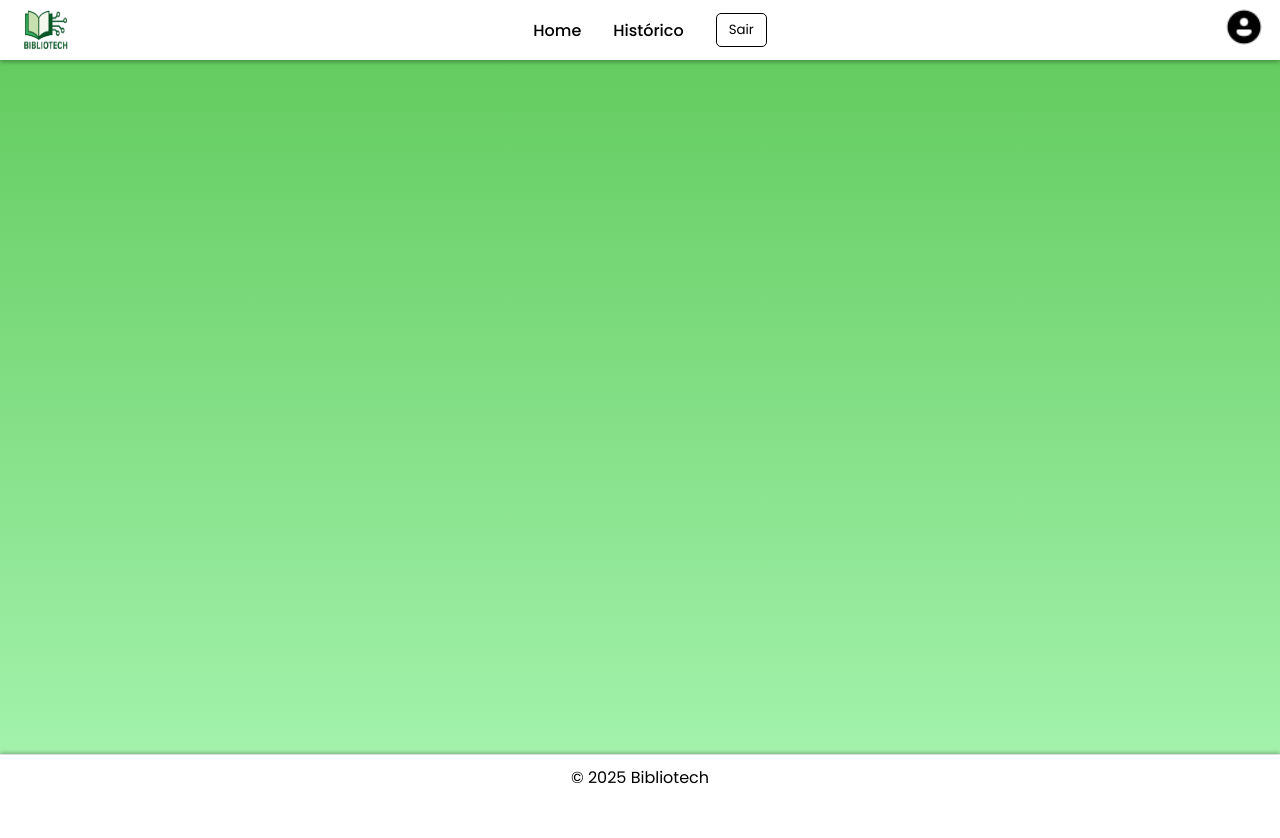
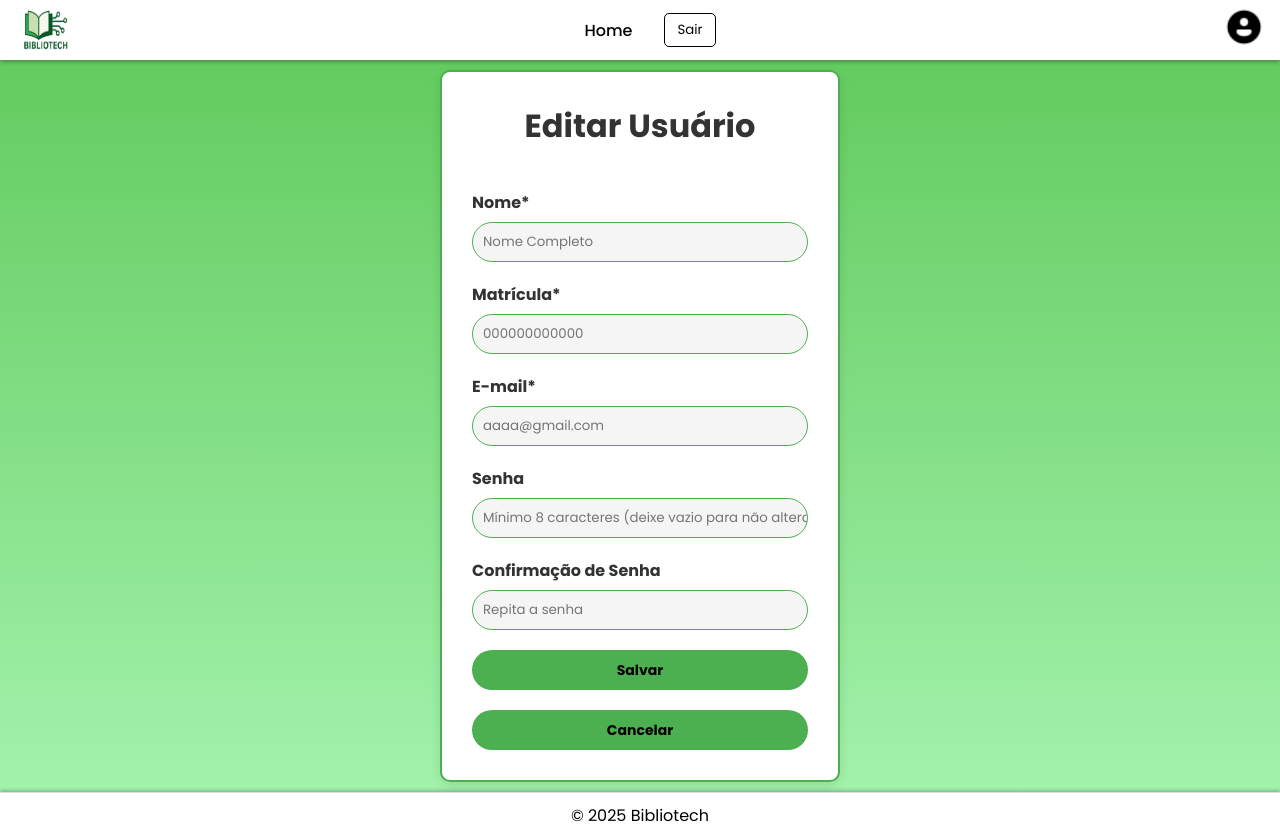
Before and after one commit to brunnope/Bibliotech_frontend, a React (Vite) app: page /perfil in a window 1280 px wide. Before the commit the page ends 800 px from the top, so only its background shows below. Built offline with nearby package versions, Linux system fonts and the light colour scheme.

Commit message:
feat: Implementar Tela de perfil e componente de mensagem

```diff
--- /dev/null
+++ b/src/components/mensagem/Mensagem.jsx
@@ -0,0 +1,21 @@
+import React from "react";
+
+function Mensagem({ mensagem}) {
+    if (!mensagem) return null;
+
+    const isErro = mensagem.toLowerCase().includes("erro");
+
+    return (
+        <p
+            style={{
+                color: isErro ? "red" : "green",
+                fontWeight: "bold",
+                margin: "auto",
+            }}
+        >
+            {mensagem}
+        </p>
+    );
+}
+
+export default Mensagem;
--- a/src/components/navBar/Navbar.jsx
+++ b/src/components/navBar/Navbar.jsx
@@ -52,7 +52,10 @@ const Navbar = () => {
               ]} />
             )}
 
-            <NavbarItem to="/historico" label="Histórico" />
+            {role === "USER" && (
+              <NavbarItem to="/historico" label="Histórico" />
+              )
+            }
 
             <li className="nav-item">
               <button onClick={handleLogout} className="btn-sair">Sair</button>
--- a/src/main.jsx
+++ b/src/main.jsx
@@ -37,10 +37,10 @@ createRoot(document.getElementById("root")).render(
           <Route path="/editar-livro/:id" element={<CadastroLivro />} />
           <Route path="/livros" element={<ListarLivros />} />
           <Route path="/usuarios" element={<ListarUsuarios />} />
-          <Route path="/emprestimos" element={<ListarEmprestimos />} />
+          <Route path="/emprestimos" element={<ListarEmprestimos isAdmin={true} />} />
           <Route path="/editar-emprestimo/:id" element={<EditarEmprestimo />} />
           <Route path="/admins" element={<ListarAdministradores />} />
-          <Route path="/historico" element={<ListarHistoricos />} />
+          <Route path="/historico" element={<ListarEmprestimos />} />
           <Route path="/perfil" element={<Perfil />} />
         </Route>
       </Routes>
--- a/src/pages/empretimo/EditarEmprestimo.jsx
+++ b/src/pages/empretimo/EditarEmprestimo.jsx
@@ -4,9 +4,10 @@ import api from "../../services/api.js";
 import InputField from "../../components/input/InputField.jsx";
 import Button from "../../components/button/Button.jsx";
 import "./styles/EditarEmprestimo.css";
+import Mensagem from "../../components/mensagem/Mensagem.jsx";
 
 function EditarEmprestimo() {
-    const { id } = useParams(); // id do emprestimo
+    const { id } = useParams();
     const navigate = useNavigate();
 
     const [emprestimo, setEmprestimo] = useState(null);
@@ -17,6 +18,7 @@ function EditarEmprestimo() {
     const [status, setStatus] = useState("");
     const [exemplarId, setExemplarId] = useState("");
     const [usuarioId, setUsuarioId] = useState("");
+    const [mensagem, setMensagem] = useState("");
 
 
     const hoje = new Date().toLocaleDateString("en-CA");
@@ -37,9 +39,9 @@ function EditarEmprestimo() {
         e.preventDefault();
 
         if (dataPrevistaDevolucao <= dataEmprestimo){
-            alert("Data de previsão deve ser maior que data de empréstimo!")
-        } else if (dataDevolucao <= dataEmprestimo){
-            alert("Data de devolução deve ser maior que data de empréstimo!")
+            setMensagem("Erro! Data de previsão deve ser maior que data de empréstimo!")
+        } else if (dataDevolucao <= dataEmprestimo && status === "DEVOLVIDO" || dataDevolucao <= dataEmprestimo ){
+            setMensagem("Erro! Data de devolução deve ser maior que data de empréstimo!")
         }else{
             await api.put(`/emprestimos/${id}`, {
                 dataEmprestimo,
@@ -50,7 +52,10 @@ function EditarEmprestimo() {
                 usuario: { idUsuario: usuarioId }
             });
 
-            navigate("/emprestimos");
+            setMensagem("Empréstimo atualizado com sucesso!");
+            setTimeout(() => {
+                navigate("/emprestimos")
+            }, 1500);
         }
 
     }
@@ -155,6 +160,8 @@ function EditarEmprestimo() {
                         onChange={(e) => setUsuarioId(e.target.value)}
                     />
 
+                    <Mensagem mensagem={mensagem} />
+
                     <Button text="Salvar" type="submit" />
                     <Button text="Cancelar" type="button" onClick={cancelar} />
                 </form>
--- a/src/pages/livro/CadastroLivro.jsx
+++ b/src/pages/livro/CadastroLivro.jsx
@@ -5,6 +5,7 @@ import Lixeira from "../../assets/lixeira.png";
 import api from "../../services/api.js";
 import InputField from "../../components/input/InputField.jsx";
 import Button from "../../components/button/Button.jsx";
+import Mensagem from "../../components/mensagem/Mensagem.jsx";
 
 function CadastroLivro() {
   const { id } = useParams();
@@ -17,6 +18,8 @@ function CadastroLivro() {
   const [categoria, setCategoria] = useState("");
   const [isbn, setIsbn] = useState("");
   const [dataCadastro, setDataCadastro] = useState("");
+  const [mensagem, setMensagem] = useState("");
+
 
   const navigate = useNavigate();
 
@@ -37,7 +40,12 @@ function CadastroLivro() {
         isbn,
         dataCadastro,
       });
-      navigate("/");
+
+      setMensagem("Livro atualizado com sucesso!");
+      setTimeout(() => {
+        navigate("/livros")
+      }, 1500);
+
     }else {
       await api.post("/livros", {
       titulo,
@@ -47,11 +55,16 @@ function CadastroLivro() {
       dataCadastro,
     });
 
+    setMensagem("Livro criado com sucesso!");
+
+    setTimeout(() => {
+      setMensagem("");
+    }, 2000);
+
     limparCampos();
     getLivro();
     carregarCategorias();
     }
-
   }
 
   function limparCampos() {
@@ -81,18 +94,18 @@ function CadastroLivro() {
     carregarCategorias();
 
     if (editar) {
-      navigate("/admin-home");
+      navigate("/livros");
     }
   }
 
   function cancelarCadastro() {
-    navigate("/admin/home");
+    navigate("/livros");
   }
 
   useEffect(() => {
     carregarCategorias();
     if (editar) {
-      // Se estamos editando, buscar o livro pelo ID
+
       api.get(`/livros/${id}`).then(response => {
         const livro = response.data;
         setLivro(livro);
@@ -170,6 +183,8 @@ function CadastroLivro() {
           max={dataMax}
         />
 
+        <Mensagem mensagem={mensagem} />
+
         <Button
           text="Salvar"
           type="submit"
--- a/src/pages/perfil/Perfil.jsx
+++ b/src/pages/perfil/Perfil.jsx
@@ -1,5 +1,153 @@
+import {useEffect, useState} from "react";
+import {useNavigate} from "react-router-dom";
+import api from "../../services/api.js";
+import InputField from "../../components/input/InputField.jsx";
+import Button from "../../components/button/Button.jsx";
+import Mensagem from "../../components/mensagem/Mensagem.jsx";
+
+
 function Perfil() {
+    const [usuario, setUsuario] = useState(null);
+    const [role, setRole] = useState(null);
 
+    const navigate = useNavigate();
+
+    const [nome, setNome] = useState("");
+    const [matricula, setMatricula] = useState("");
+    const [email, setEmail] = useState("");
+    const [senha, setSenha] = useState("");
+    const [confirmacaoSenha, setConfirmacaoSenha] = useState("");
+    const [mensagem, setMensagem] = useState("");
+
+
+    async function carregarUsuario(idUsuario) {
+        try {
+            const response = await api.get(`/usuarios/${idUsuario}`);
+            const user = response.data;
+            setNome(user.nome || "");
+            setMatricula(user.matricula || "");
+            setEmail(user.email || "");
+            setSenha("");
+            setConfirmacaoSenha("");
+        } catch (error) {
+            console.log(error.message);
+            setMensagem("Erro ao carregar usuário.");
+        }
+    }
+
+
+
+    async function handleSubmit(e) {
+        e.preventDefault();
+
+        if (senha !== confirmacaoSenha) {
+            setMensagem("Erro! As senhas não coincidem!");
+            return;
+        }
+
+        try {
+            await api.put(`/usuarios/${usuario.idUsuario}`, {
+                nome,
+                matricula,
+                email,
+                senha: senha || undefined,
+            });
+
+            setMensagem("Usuário atualizado com sucesso!");
+            setTimeout(() => {
+                if (role === "ADMINISTRADOR") {
+                    navigate("/admin/home");
+                } else {
+                    navigate("/usuario/home");
+                }
+            }, 1500);
+        } catch (error) {
+            setMensagem("Erro ao atualizar usuário.");
+        }
+    }
+
+
+    function cancelar() {
+        if (role === "ADMINISTRADOR"){
+            navigate("/admin/home")
+        }else{
+            navigate("/usuario/home")
+        }
+    }
+
+    useEffect(() => {
+        const userData = JSON.parse(localStorage.getItem("usuario"));
+        if (userData) {
+            setUsuario(userData);
+            setRole(userData.role.role);
+            carregarUsuario(userData.idUsuario);
+        }
+    }, []);
+
+
+    return (
+        <div className="cadastro-container">
+            <form className="form-cadastro" onSubmit={handleSubmit}>
+                <h1>Editar Usuário</h1>
+
+                <InputField
+                    label="Nome*"
+                    name="nome"
+                    type="text"
+                    value={nome}
+                    required={true}
+                    onChange={(e) => setNome(e.target.value)}
+                    placeholder={"Nome Completo"}
+                />
+                <InputField
+                    label="Matrícula*"
+                    name="matricula"
+                    type="text"
+                    value={matricula}
+                    required={true}
+                    onChange={(e) => setMatricula(e.target.value.replace(/\D/g, ""))}
+                    pattern="^\d{12}$"
+                    maxLength={12}
+                    inputMode="numeric"
+                    placeholder={"000000000000"}
+                    title="A matrícula deve conter exatamente 12 números."
+                />
+                <InputField
+                    label="E-mail*"
+                    name="email"
+                    type="email"
+                    value={email}
+                    required={true}
+                    onChange={(e) => setEmail(e.target.value)}
+                    placeholder={"aaaa@gmail.com"}
+                />
+                <InputField
+                    label="Senha"
+                    name="senha"
+                    type="password"
+                    value={senha}
+                    minLength={8}
+                    onChange={(e) => setSenha(e.target.value)}
+                    placeholder={"Mínimo 8 caracteres (deixe vazio para não alterar)"}
+                />
+                <InputField
+                    label="Confirmação de Senha"
+                    name="confirmacaoSenha"
+                    type="password"
+                    value={confirmacaoSenha}
+                    minLength={8}
+                    onChange={(e) => setConfirmacaoSenha(e.target.value)}
+                    placeholder={"Repita a senha"}
+                />
+
+                <Mensagem mensagem={mensagem} />
+
+                <Button text="Salvar" type="submit" />
+                <Button text="Cancelar" type="button" onClick={cancelar} />
+
+            </form>
+        </div>
+    );
 }
 
 export default Perfil;
```
Also changed, not shown: src/pages/autenticacao/CadastroUsuario.jsx (+17 -20 lines), src/pages/empretimo/ListarEmprestimos.jsx (+23 -5 lines), src/pages/exemplar/CadastroExemplar.jsx (+20 -8 lines), src/pages/autenticacao/RedefenirSenha.jsx (line endings or trailing spaces).
